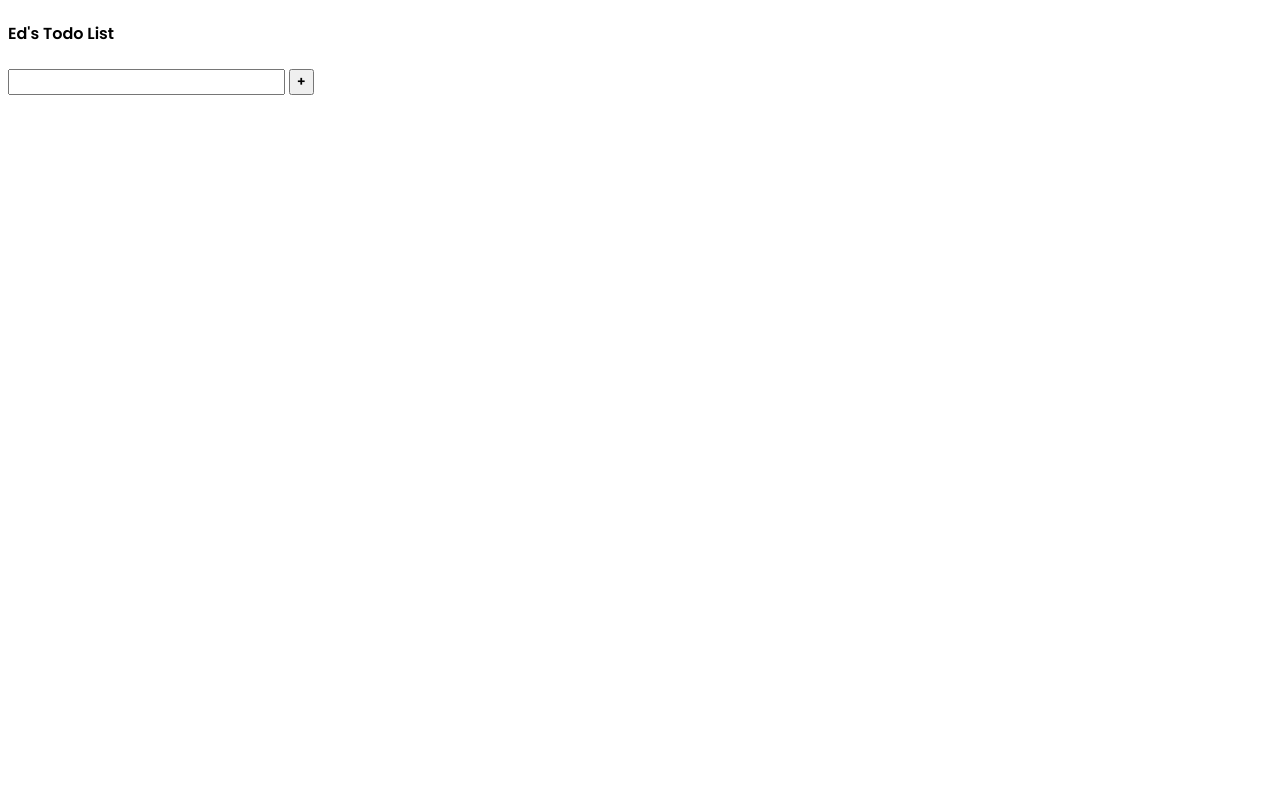
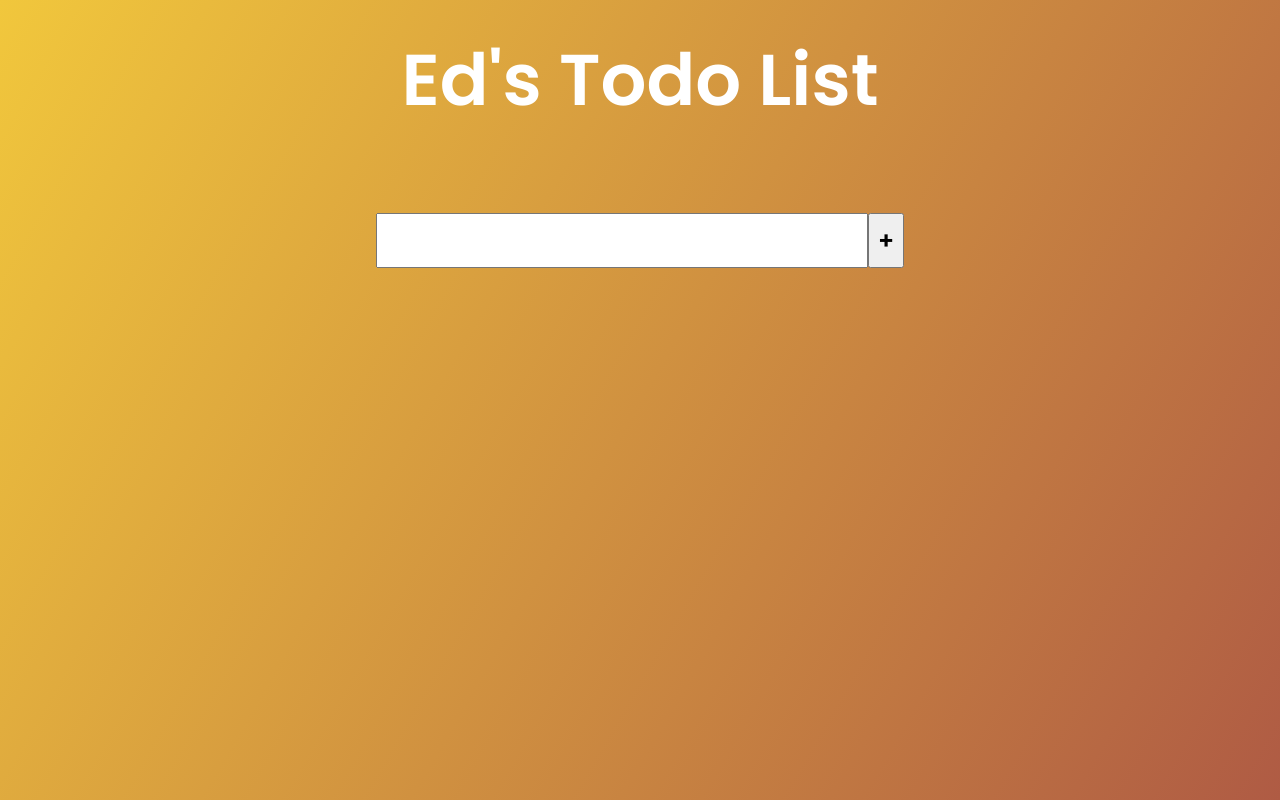
Before and after one commit to Mehadyhasanakash/My_Project_No.1, a plain HTML site: page index.html in a window 1280 px wide. Drawn offline with Linux system fonts and the light colour scheme; a web font is replaced by a local one.

Commit message:
4th commit

```diff
--- a/style.css
+++ b/style.css
@@ -1,3 +1,25 @@
 *{
     font-family: 'Poppins', sans-serif;
+    box-sizing: border-box;
+    margin: 0;
+    padding: 0;
+
 }
+body{
+    background-image: linear-gradient(120deg, #f1c73c, #af5b44);
+    height: 100vh;
+}
+header h4{
+    font-size: 4.5rem;
+    color: white;
+}
+header, form{
+    display: flex;
+    justify-content: center;
+    align-items: center;
+    height:20vh;
+}
+header, input, button{
+    padding: 0.5rem;
+    font-size: 1.5rem;
+}
```
